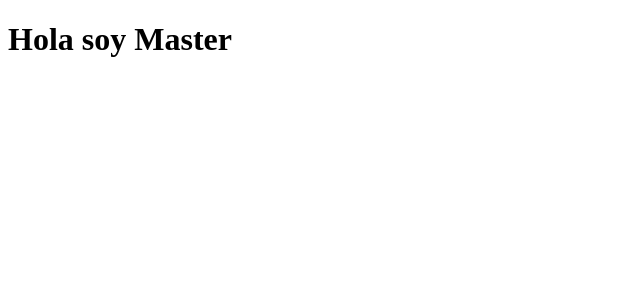
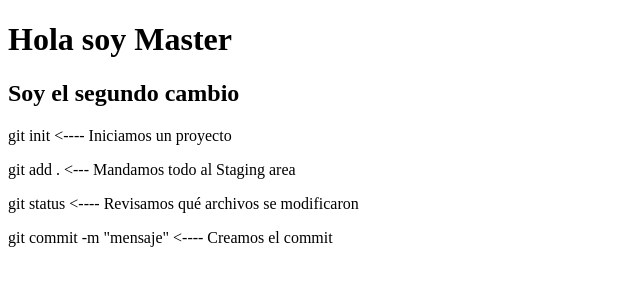
Before and after one commit to klimac4/pruebaRolling78i, a plain HTML site: page index.html in a window 1280 px wide. Shown: the whole page, without its empty margins (0-640 px from the left). Drawn offline with Linux system fonts and the light colour scheme.

Commit message:
segundoCommit

```diff
--- a/index.html
+++ b/index.html
@@ -7,5 +7,10 @@
 </head>
 <body>
     <h1>Hola soy Master</h1>
+    <h2>Soy el segundo cambio</h2>
+    <p>git init <---- Iniciamos un proyecto</p>
+    <p>git add . <--- Mandamos todo al Staging area</p>
+    <p>git status <---- Revisamos qué archivos se modificaron</p>
+    <p>git commit -m "mensaje" <---- Creamos el commit</p>
 </body>
 </html>
```
